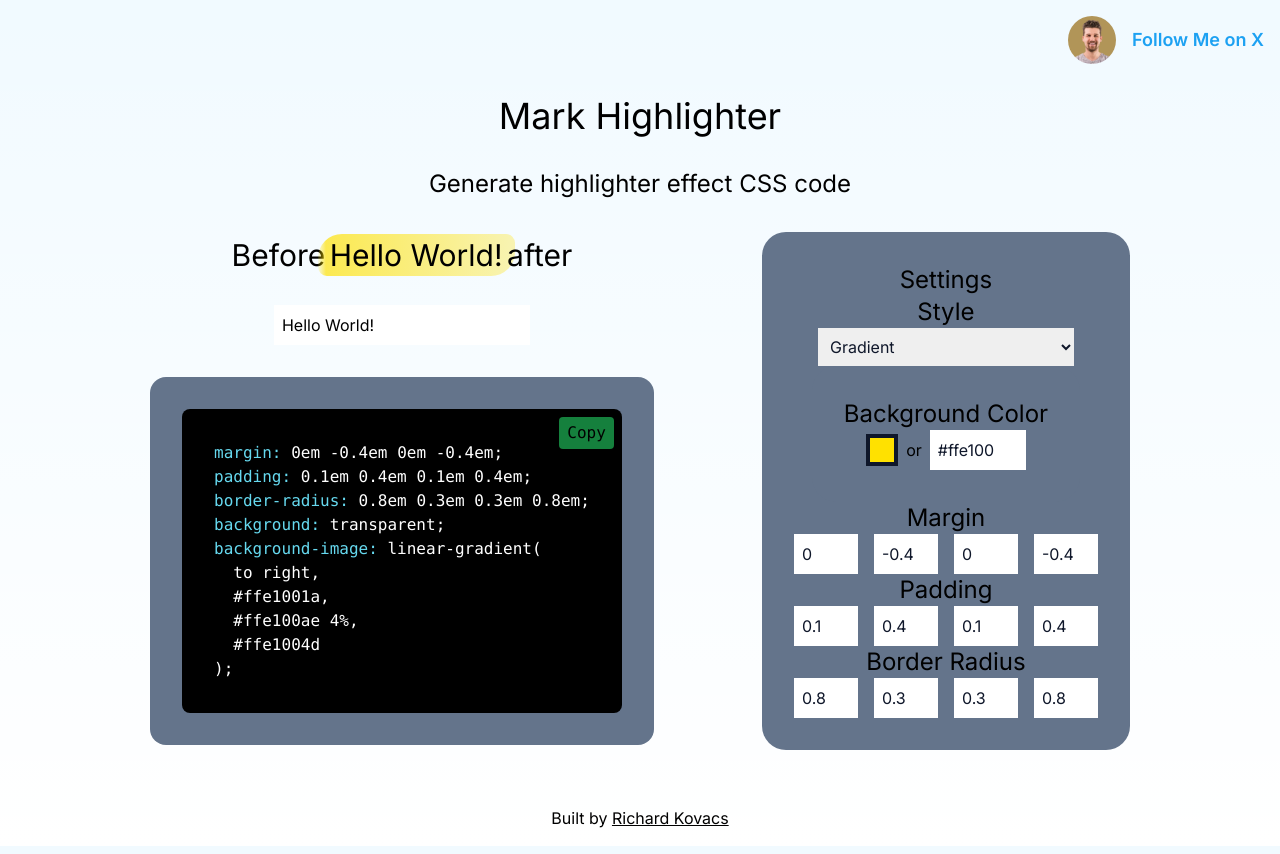
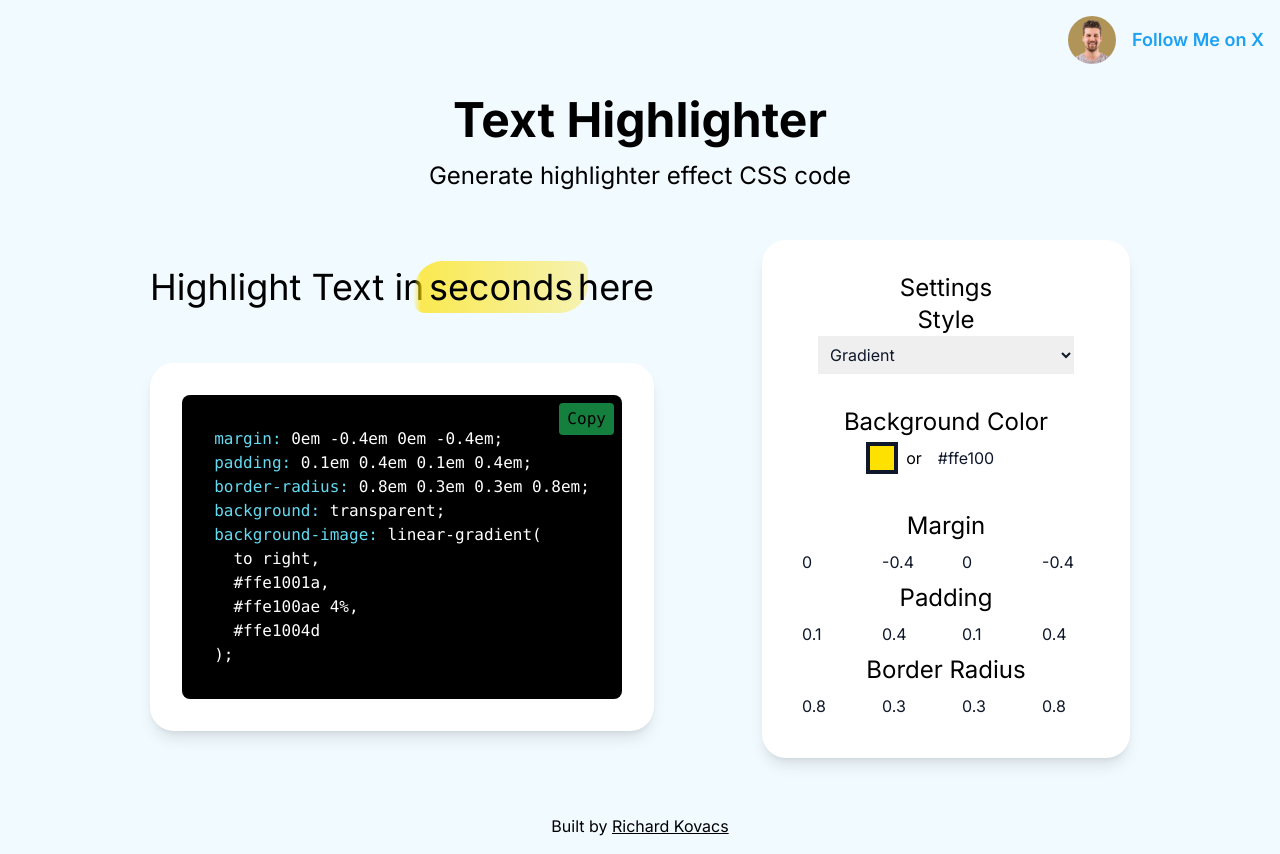
Before and after one commit to kovrichard/highlight-css, a Next.js app: page / in a window 1280 px wide. Built offline with nearby package versions, Linux system fonts and the light colour scheme.

Commit message:
style: change some colors

```diff
--- a/src/app/globals.css
+++ b/src/app/globals.css
@@ -20,12 +20,13 @@
 
 body {
   color: rgb(var(--foreground-rgb));
-  background: linear-gradient(
+  background-color: rgb(var(--background-start-rgb));
+  /*background: linear-gradient(
       to bottom,
       transparent,
       rgb(var(--background-end-rgb))
     )
-    rgb(var(--background-start-rgb));
+    rgb(var(--background-start-rgb));*/
 }
 
 @layer utilities {
@@ -35,8 +36,8 @@ body {
 }
 
 input[type="color"]::-webkit-color-swatch-wrapper {
-	padding: 0;
+  padding: 0;
 }
 input[type="color"]::-webkit-color-swatch {
-	border: none;
+  border: none;
 }
--- a/src/app/page.tsx
+++ b/src/app/page.tsx
@@ -7,7 +7,7 @@ enum Style {
 }
 
 export default function Home() {
-  const [text, setText] = useState("Hello World!");
+  const [text, setText] = useState("Seconds");
   const textAreaRef = useRef<HTMLPreElement>(null);
   const [style, setStyle] = useState<Style>(Style.Gradient);
   const [color, setColor] = useState<string>("#ffe100");
@@ -36,13 +36,15 @@ export default function Home() {
   };
 
   return (
-    <main className="flex max-w-7xl flex-col items-center p-24 gap-8 m-auto">
-      <h1 className="text-4xl">Mark Highlighter</h1>
-      <h2 className="text-2xl">Generate highlighter effect CSS code</h2>
-      <div className="flex flex-col sm:flex-row items-center justify-around w-full">
-        <div className="flex flex-col items-center gap-8">
+    <main className="flex max-w-7xl flex-col items-center p-24 gap-12 m-auto">
+      <div className="flex flex-col items-center gap-4">
+        <h1 className="text-5xl font-bold">Text Highlighter</h1>
+        <h2 className="text-2xl">Generate highlighter effect CSS code</h2>
+      </div>
+      <div className="flex flex-col md:flex-row items-center justify-around w-full">
+        <div className="flex flex-col items-center gap-14">
           <p>
-            <span className="text-3xl">Before</span>{" "}
+            <span className="text-4xl">Highlight Text in</span>{" "}
             <mark
               style={{
                 marginTop: `${margin.top}em`,
@@ -62,20 +64,20 @@ export default function Home() {
                 WebkitBoxDecorationBreak: "clone",
                 boxDecorationBreak: "clone",
               }}
-              className="text-3xl"
+              className="text-4xl"
             >
-              {text}
+              seconds
             </mark>{" "}
-            <span className="text-3xl">after</span>
+            <span className="text-4xl">here</span>
           </p>
-          <input
+          {/*<input
             type="text"
             value={text}
             onChange={(e) => setText(e.target.value)}
             className="w-64 p-2"
             style={{ color: "black" }}
-          />
-          <div className="p-8 bg-slate-500 rounded-2xl">
+          />*/}
+          <div className="p-8 bg-card rounded-3xl shadow-lg">
             <pre ref={textAreaRef} className="relative bg-black p-8 rounded-lg">
               <button
                 className="absolute top-2 right-2 bg-green-700 rounded py-1 px-2"
@@ -122,7 +124,7 @@ export default function Home() {
             </pre>
           </div>
         </div>
-        <div className="flex flex-col items-center p-8 bg-slate-500 rounded-3xl">
+        <div className="flex flex-col items-center p-8 bg-card rounded-3xl shadow-lg">
           <h2 className="text-2xl">Settings</h2>
           <label className="text-2xl">Style</label>
           <select
@@ -132,7 +134,7 @@ export default function Home() {
           >
             <option value={Style.Gradient}>Gradient</option>
           </select>
-          <div className="flex flex-col items-center p-8 bg-slate-500 rounded-3xl">
+          <div className="flex flex-col items-center p-8 rounded-3xl">
             <label className="text-2xl">Background Color</label>
             <div className="flex items-center gap-2">
               <input
--- a/tailwind.config.ts
+++ b/tailwind.config.ts
@@ -6,6 +6,13 @@ const config: Config = {
     "./src/components/**/*.{js,ts,jsx,tsx,mdx}",
     "./src/app/**/*.{js,ts,jsx,tsx,mdx}",
   ],
+  theme: {
+    extend: {
+      colors: {
+        card: "#ffffff",
+      },
+    },
+  },
   plugins: [],
 };
 export default config;
```
